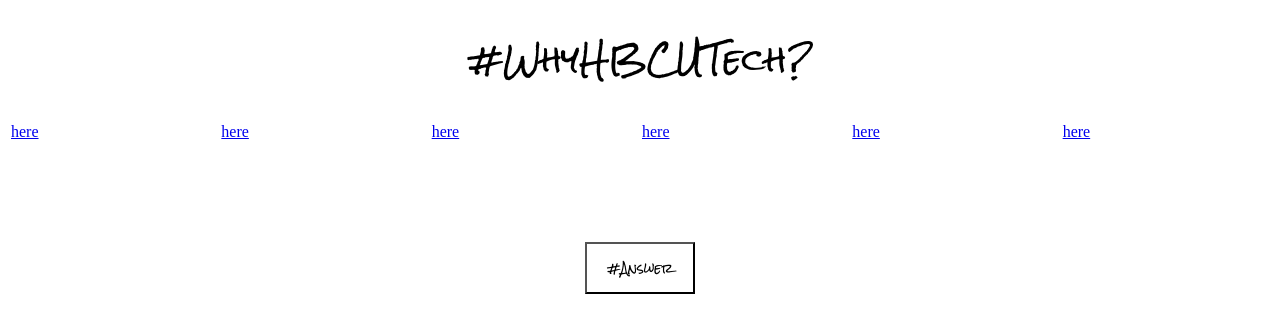
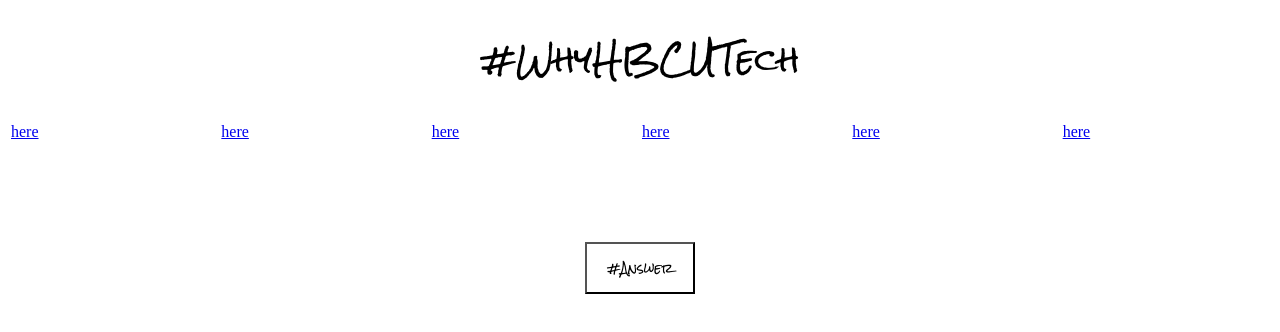
Before and after one commit to whyhbcutech/whyhbcutech.github.io, a plain HTML site: page index.html in a window 1280 px wide. Drawn offline with Linux system fonts and the light colour scheme.

Commit message:
Update index.html

```diff
--- a/index.html
+++ b/index.html
@@ -75,7 +75,7 @@
 </style>
 </head>
 <body>
-	<center><h1>#WhyHBCUTech?</h1></center>
+	<center><h1>#WhyHBCUTech</h1></center>
 
 	<table style= "width:100%" id= "tableProfiles">
 		<tr>
```
